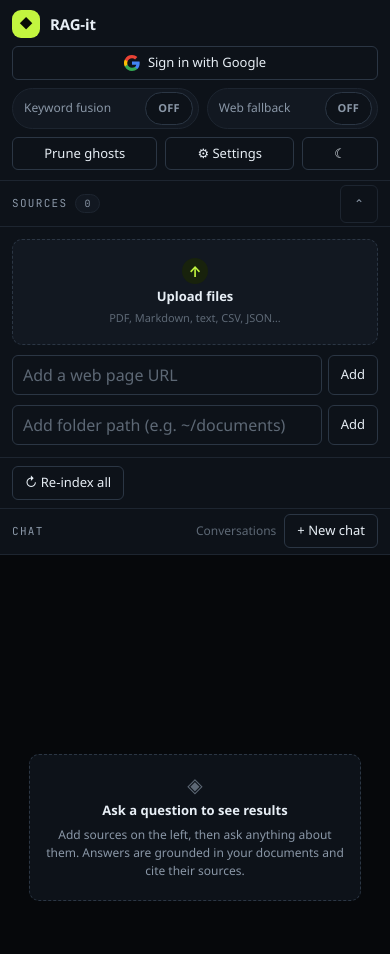
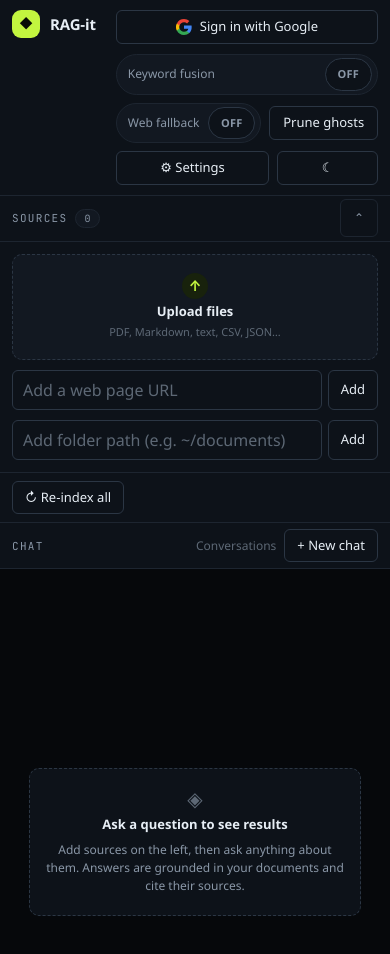
Before and after one commit to gelwuyl/RAG-it, a website: page frontend/app.html in a window 390 px wide. Shown: the top 954 px of the page. Drawn offline with Linux system fonts and the light colour scheme; no server answers.

Commit message:
fix(ui): move the identity cluster into the top-right corner
The guest badge and sign-in button were a direct child of .topbar, so once the
bar ran out of room they wrapped to a full-width row of their own and landed on
the far LEFT, under the logo — the opposite corner from the controls they
belong with.

Both now sit in a right-aligned .topbar-right cluster alongside Settings.

flex-basis is 0 rather than auto, and that is load-bearing: flexbox decides
line breaks from an item's UNSHRUNK hypothetical size, so at auto the ~1100px
cluster refused to share the brand's row and dropped below it, leaving the
brand alone on a bar with an empty right half. At 0 it always fits, then grows
into the space left and wraps internally, so only the overflow moves down —
and justify-content: flex-end keeps that overflow right-aligned.

Also top-aligns the top bar below 900px, where the cluster is several rows tall
and centring floated the logo to the middle of the bar with nothing beside it.

Verified 1920/1600/1440/1024 one row, 1280/900/600 wrapping right-aligned; the
sign-in button ends 16px from the viewport edge at every width.

```diff
--- a/frontend/app.html
+++ b/frontend/app.html
@@ -26,7 +26,7 @@
         }
       })();
     </script>
-    <link rel="stylesheet" href="/styles.css?v=13" />
+    <link rel="stylesheet" href="/styles.css?v=14" />
     <script>
       // Boot diagnostics: collect load/runtime errors so a broken app.js
       // shows a visible message instead of a silently dead UI.
@@ -68,6 +68,13 @@
           </span>
         </div>
         <span id="user-name" class="user-name"></span>
+        <!-- Everything that is not the brand lives in ONE right-aligned
+             cluster. Identity used to be a direct child of .topbar, so when the
+             bar ran out of room it wrapped to a full-width row of its own and
+             landed on the far LEFT, under the logo — the opposite corner from
+             the controls it belongs with. Inside this cluster it wraps
+             right-aligned instead, staying beside Settings at every width. -->
+        <div class="topbar-right">
           <div class="topbar-actions">
             <div class="switch" title="Vector + BM25 keyword fusion (real hybrid search, not web)">
               <span class="switch-label">Keyword fusion</span>
@@ -93,6 +100,7 @@
           <div class="topbar-identity">
             <div id="guest-badge" class="guest-badge hidden"></div>
             <div id="auth-slot" class="auth-slot"></div>
+          </div>
         </div>
       </header>
 
--- a/frontend/styles.css
+++ b/frontend/styles.css
@@ -190,12 +190,32 @@ input::placeholder, textarea::placeholder { color: var(--faint); }
   font-size: 11px; color: var(--faint); white-space: nowrap;
   overflow: hidden; text-overflow: ellipsis;
 }
-.user-name { margin-left: auto; font-size: 13px; color: var(--muted); }
+.user-name { font-size: 13px; color: var(--muted); }
+
+/* ---------- right-hand cluster ----------
+   Owns the `margin-left: auto` for the whole right side, so nothing inside it
+   needs one. justify-content matters more than it looks: when the bar is too
+   narrow for one row, the overflow wraps to a second row that is still
+   RIGHT-aligned, keeping identity in the top-right corner instead of throwing
+   it to the far left under the logo. */
+.topbar-right {
+  display: flex; align-items: center; flex-wrap: wrap;
+  justify-content: flex-end;
+  gap: 10px 14px;
+  margin-left: auto;
+  /* `flex-basis: 0`, not `auto`, and the distinction is load-bearing. Flexbox
+     decides line breaks using an item's UNSHRUNK hypothetical size, so with
+     `auto` this whole cluster measured ~1100px, refused to share the brand's
+     row, and dropped to a line of its own — leaving the brand alone on a bar
+     with an empty right half. At 0 it always fits, then grows into whatever is
+     left and wraps INTERNALLY, so the toggles stay up beside the brand and
+     only the overflow moves down. */
+  flex: 1 1 0;
+  min-width: 0;
+}
 .topbar-actions {
   display: flex; align-items: center; flex-wrap: wrap; gap: 8px;
-  margin-left: auto;
 }
-.user-name:not(:empty) ~ .topbar-actions { margin-left: 0; }
 
 /* ---------- identity cluster ----------
    The guest status and the sign-in control are ONE idea, so they live in one
@@ -1024,15 +1044,17 @@ fieldset legend {
     overflow: visible;
   }
 
-  .topbar { padding: 10px 12px; gap: 8px 10px; }
+  /* The right cluster is several rows tall here, and centering the brand
+     against it floated the logo to the middle of the bar with nothing beside
+     it. Top-align so the brand and the identity readout share the first row. */
+  .topbar { padding: 10px 12px; gap: 8px 10px; align-items: flex-start; }
   .brand-sub { display: none; }
   .user-name { font-size: 12px; }
-  /* Keep the sign-in control on the brand row; the toggles wrap below it. */
-  /* Reorder the CLUSTER, not the button inside it — `order` only applies
-     among flex siblings, and .auth-slot is no longer one of the top bar's. */
-  .topbar-identity { order: 2; margin-left: auto; }
-  .topbar-actions { order: 3; width: 100%; margin-left: 0; }
-  .user-name:not(:empty) + .topbar-actions { margin-left: 0; }
+  /* Keep the sign-in control on the brand row; the toggles wrap below it.
+     Reorder the CLUSTER, not the button inside it — `order` only applies among
+     flex siblings, and .auth-slot is not one of .topbar-right's. */
+  .topbar-identity { order: 1; }
+  .topbar-actions { order: 2; width: 100%; }
   .user-chip { max-width: 190px; }
   .switch { flex: 1 1 auto; justify-content: space-between; }
 
```
Lines whose indentation alone changed are shown as unchanged.
